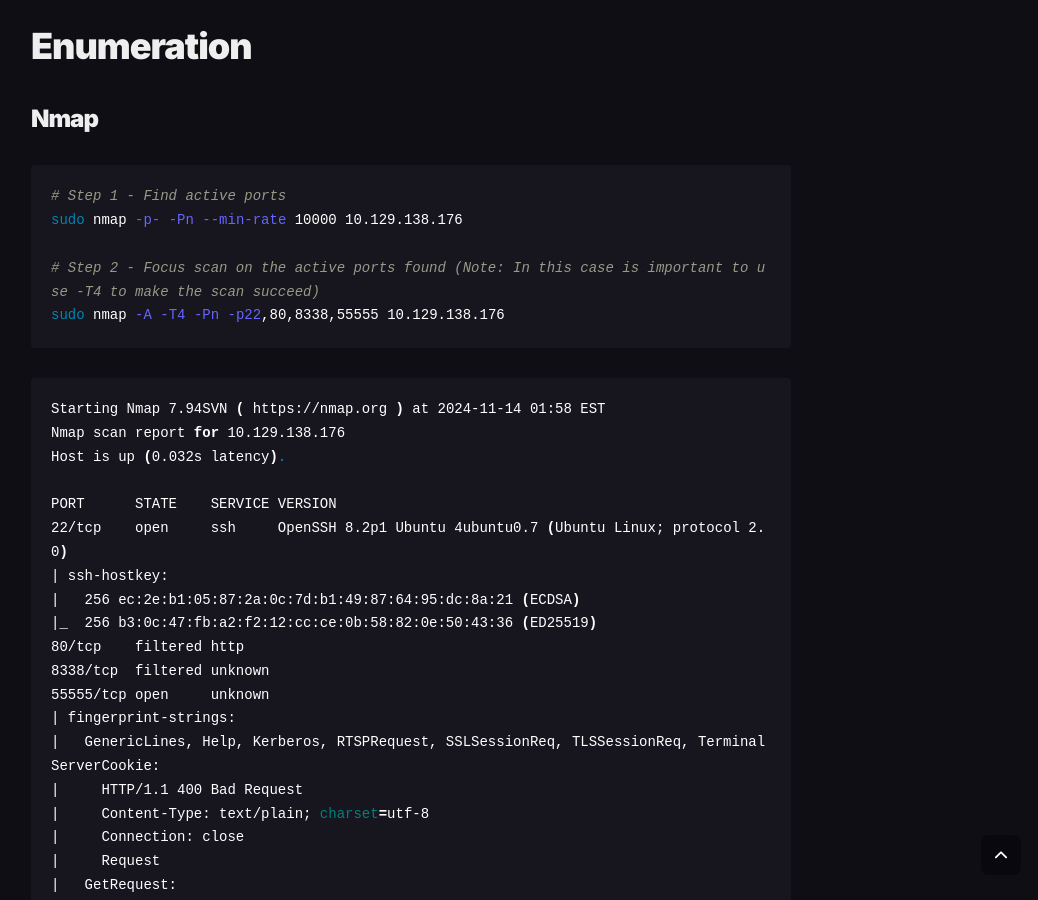
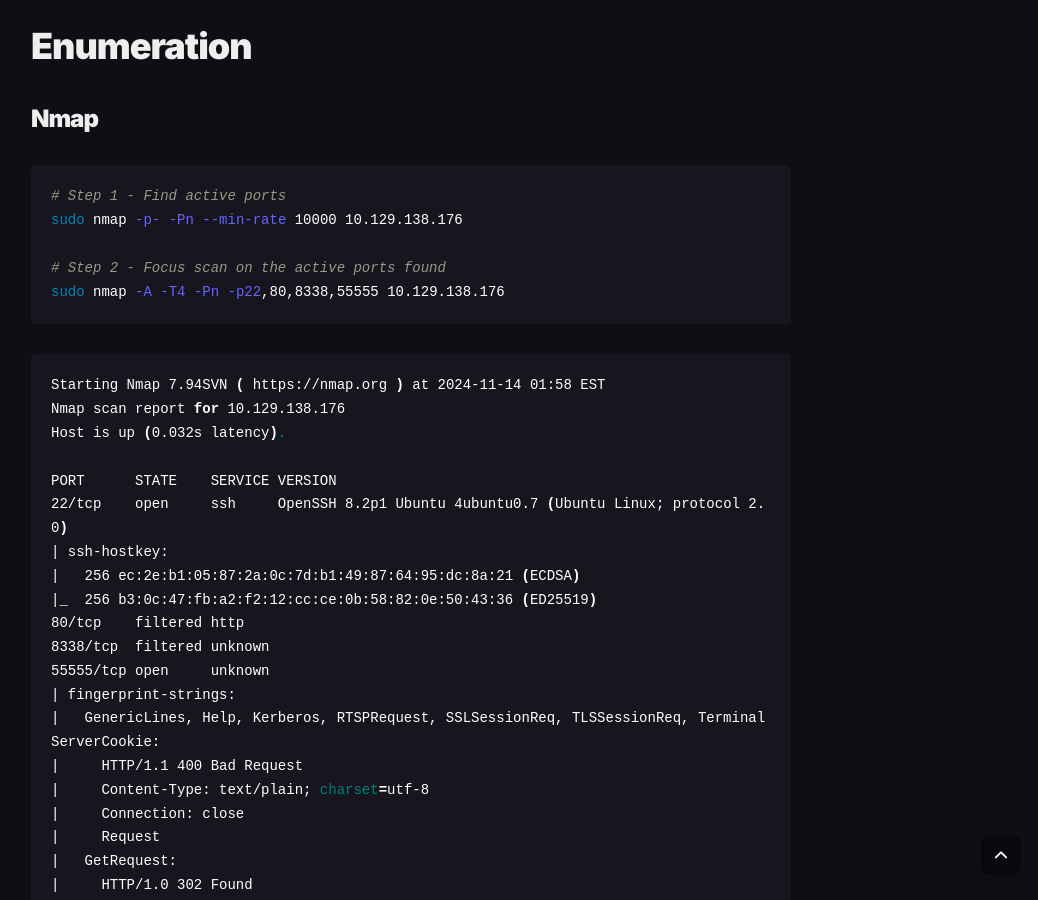
Before and after one commit to Vorkharium/vorkharium.github.io, a Jekyll site: the page built from _posts/2024-11-14-HTB-Sau-Write-up.md, in a window 1280 px wide and 900 px high, scrolled down 1092 px. Shown: the whole window, without its empty margins (229-1267 px from the left). Built offline with Jekyll 4.4.1, drawn with Linux system fonts in a browser that asks for light colours; some of the changed text lies outside the part shown.

Commit message:
Update 2024-11-14-HTB-Sau-Write-up.md

````diff
--- a/_posts/2024-11-14-HTB-Sau-Write-up.md
+++ b/_posts/2024-11-14-HTB-Sau-Write-up.md
@@ -23,7 +23,7 @@
 # Step 1 - Find active ports
 sudo nmap -p- -Pn --min-rate 10000 10.129.138.176
 
-# Step 2 - Focus scan on the active ports found (Note: In this case is important to use -T4 to make the scan succeed)
+# Step 2 - Focus scan on the active ports found
 sudo nmap -A -T4 -Pn -p22,80,8338,55555 10.129.138.176
 ```
 
@@ -95,7 +95,7 @@
 Nmap done: 1 IP address (1 host up) scanned in 156.79 seconds
 ```
 
-The ports 80 and 8338 seem to be filtered, but we see the port 55555 as open.
+The ports 80 and 8338 seem to be filtered, but we can see that port 55555 is open.
 
 ### Web Enumeration
 
````
Also changed, not shown: other parts of _posts/2024-11-14-HTB-Sau-Write-up.md (+1 -1 lines).
